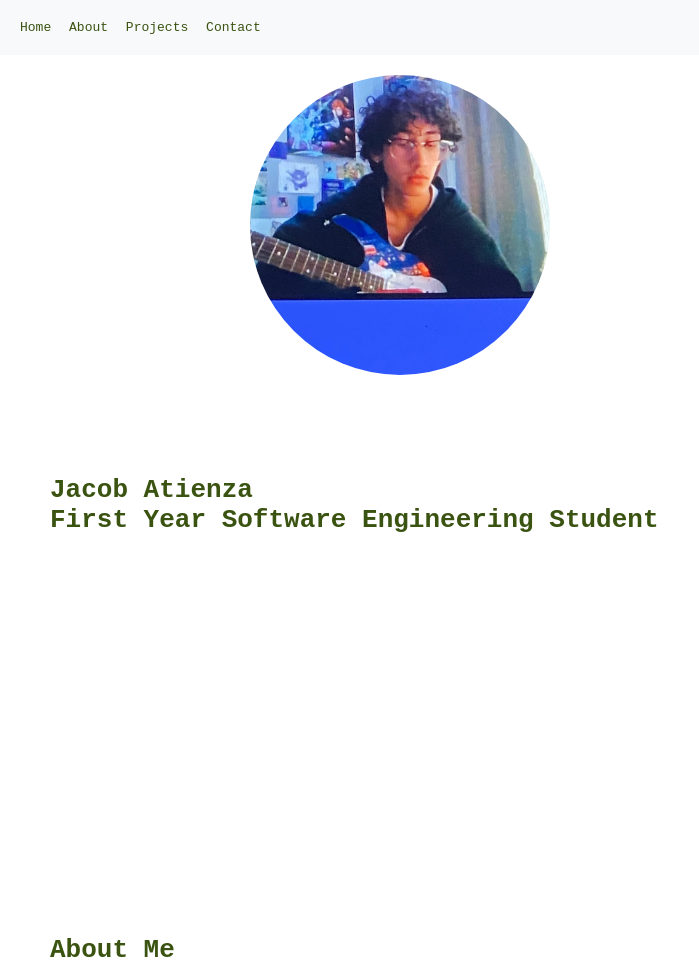
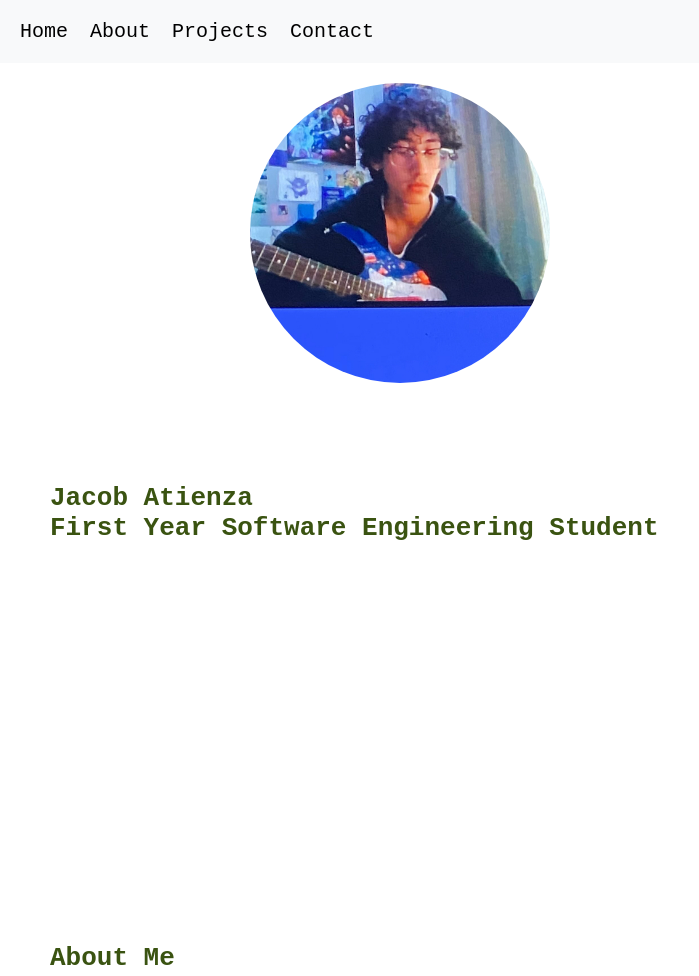
Before and after one commit to eve4code/eve4code.github.com, a plain HTML site: page index.html in a window 1280 px wide. Shown: the top 976 px of the page, without its empty margins (0-699 px from the left). Drawn offline with Linux system fonts and the light colour scheme.

Commit message:
Increased top-section font size

```diff
--- a/styles.css
+++ b/styles.css
@@ -69,7 +69,6 @@ body, ul {
     height: 1000px;
 }
 
-
-.top-sections *{
-  color: #3A5311;
+.top-sections{
+  font-size: 20px;
 }
```
